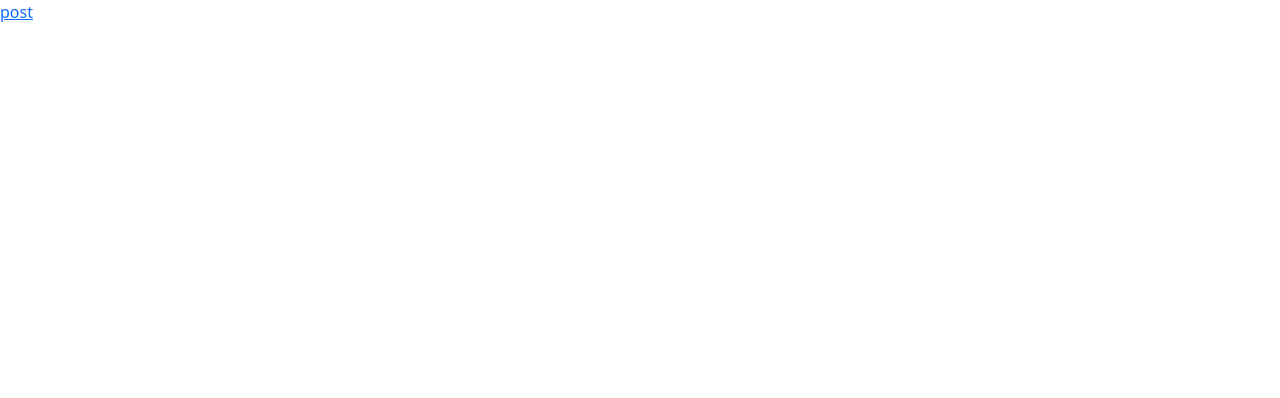
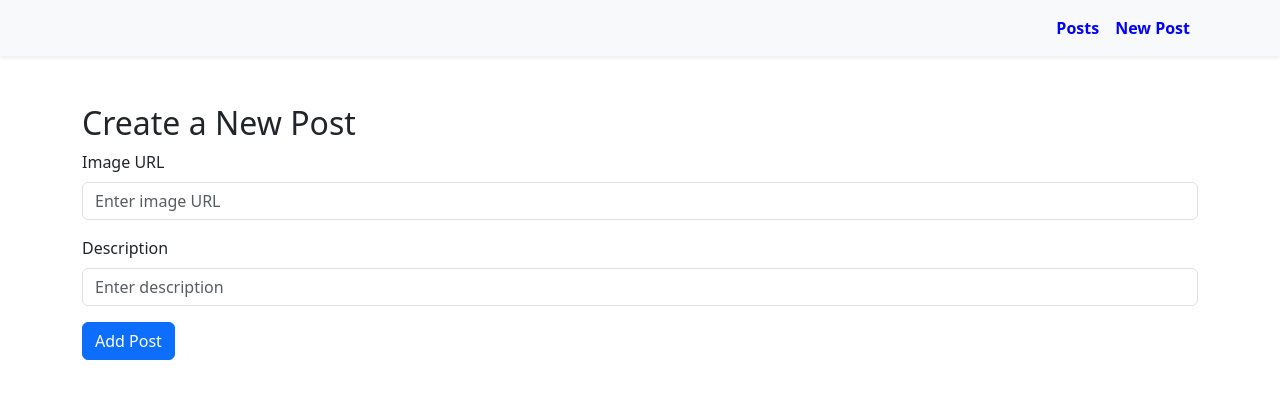
Before and after one commit to Mahmoudlammadni/vite-express-socialPostapp, a React (Vite) app in the folder Frontend/: page /po in a window 1280 px wide. Before the commit this address had no page. Shown: the top 398 px of the page. Built offline with nearby package versions, Linux system fonts and the light colour scheme.

Commit message:
add component for addinig new posts

```diff
--- a/Frontend/src/App.jsx
+++ b/Frontend/src/App.jsx
@@ -1,25 +1,10 @@
-import { BrowserRouter, Route, Routes, Link, useLocation, data } from 'react-router-dom';
+import { BrowserRouter, Route, Routes, Link, } from 'react-router-dom';
 import Post from './posts';
 import Login_form from './LogIn';
-import { useSelector } from 'react-redux';
+import Navigation from './navigation';
 
-function Navigation() {
-  const location = useLocation();
-  const token = useSelector((data)=>data.token)
+import Newpost from './Newpost';
 
-  if (!token  || location.pathname === '/') {
-    return null;
-  }
-
-  return (
-
-    <nav>
-        {console.log(token)}
-
-      <Link to="/p">post</Link>
-    </nav>
-  );
-}
 export default function App() {
   return (
     <BrowserRouter>
@@ -28,6 +13,7 @@ export default function App() {
 
         <Route path="/" element={<Login_form />} />
         <Route path="/p" element={<Post />} />
+        <Route path="/po" element={<Newpost />} />
 
       </Routes>
     </BrowserRouter>
--- /dev/null
+++ b/Frontend/src/Newpost.jsx
@@ -0,0 +1,48 @@
+import axios from "axios";
+import { useState } from "react";
+import { useNavigate } from "react-router-dom";
+
+export default function Newpost() {
+    const [img, setimg] = useState("");
+    const [des, setdes] = useState('');
+    const nav = useNavigate();
+
+    function add(e) {
+        e.preventDefault();
+        const today = new Date();
+        const post = { img: img, description: des, date: today };
+
+        axios.post("http://localhost:3019/api/add/post", post)
+            .then((res) => nav('/p'))
+            .catch((err) => console.log(err));
+    }
+
+    return (
+        <div className="container mt-5">
+            <h2>Create a New Post</h2>
+            <form onSubmit={add}>
+                <div className="mb-3">
+                    <label htmlFor="img" className="form-label">Image URL</label>
+                    <input
+                        type="text"
+                        className="form-control"
+                        id="img"
+                        placeholder="Enter image URL"
+                        onChange={(e) => setimg(e.target.value)}
+                    />
+                </div>
+                <div className="mb-3">
+                    <label htmlFor="description" className="form-label">Description</label>
+                    <input
+                        type="text"
+                        className="form-control"
+                        id="description"
+                        placeholder="Enter description"
+                        onChange={(e) => setdes(e.target.value)}
+                    />
+                </div>
+                <button type="submit" className="btn btn-primary">Add Post</button>
+            </form>
+        </div>
+    );
+}
--- /dev/null
+++ b/Frontend/src/navigation.jsx
@@ -0,0 +1,31 @@
+import { BrowserRouter, Route, Routes, Link, useLocation, data } from 'react-router-dom';
+
+function Navigation() {
+    const location = useLocation();
+
+    if (location.pathname === '/') {
+      return null;
+    }
+    return (
+        <nav className="navbar navbar-expand-lg navbar-light bg-light shadow-sm">
+          <div className="container">
+
+            <div className="collapse navbar-collapse" id="navbarNav">
+              <ul className="navbar-nav ms-auto">
+                <li className="nav-item">
+                  <Link className="nav-link" to="/p" style={{ color: "blue", fontWeight: "bold" }}>
+                    Posts
+                  </Link>
+                </li>
+                <li className="nav-item">
+                  <Link className="nav-link" to="/po" style={{ color: "blue", fontWeight: "bold" }}>
+                    New Post
+                  </Link>
+                </li>
+              </ul>
+            </div>
+          </div>
+        </nav>
+      );
+    }
+    export default Navigation
```
